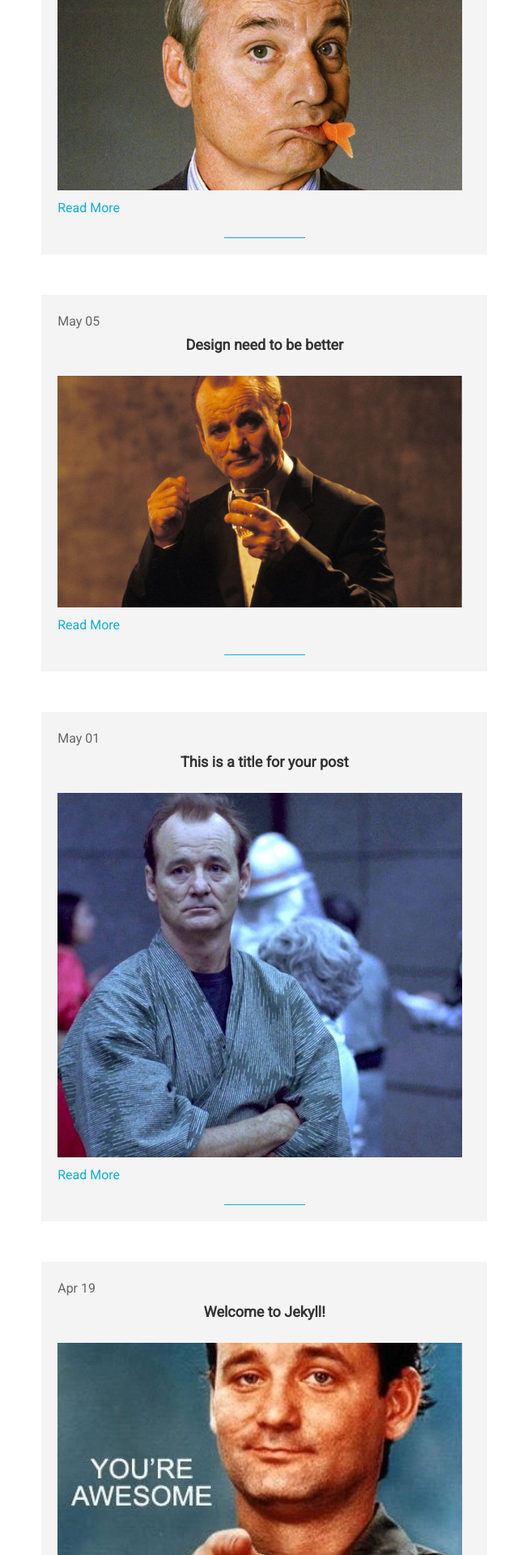
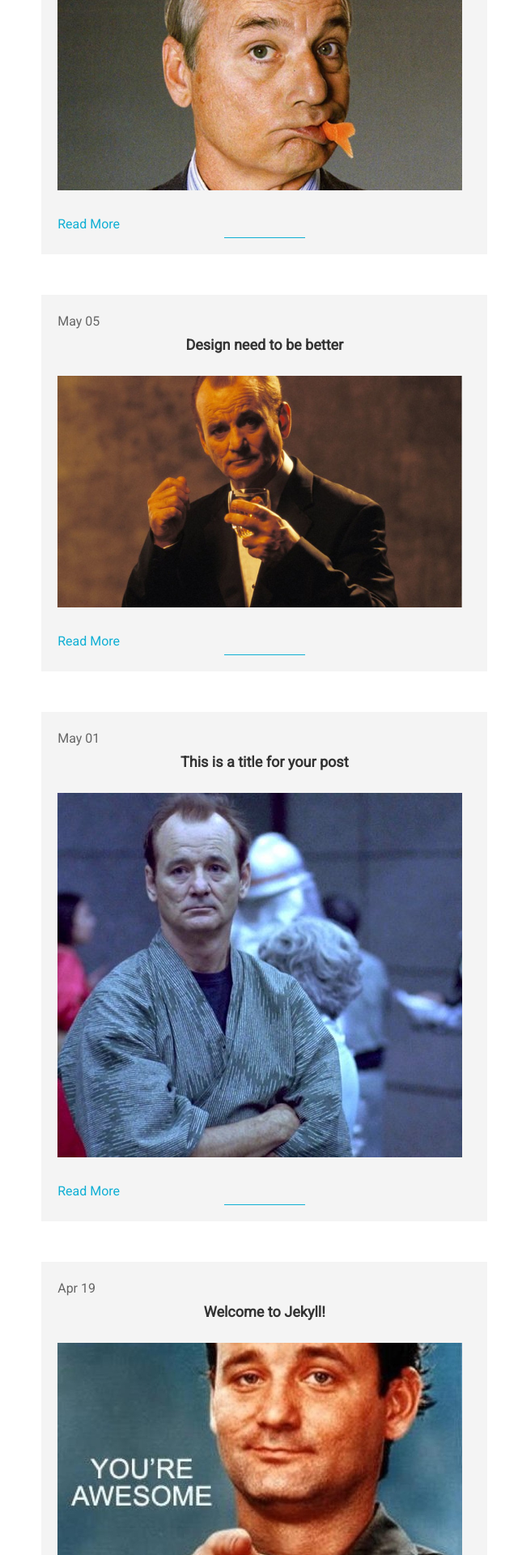
Before and after one commit to josh-brough/learninghub, a Jekyll site: the page built from news/index.html, in a window 1280 px wide. Shown: the part 555-2475 px from the top of the page at 81% size, without its empty margins (322-962 px from the left). Built offline with Jekyll 4.4.1, drawn with Linux system fonts in a browser that asks for light colours; some web fonts are replaced; a script that is not in the unit is left out.

Commit message:
moving and centering read more

```diff
--- a/news/index.html
+++ b/news/index.html
@@ -24,8 +24,8 @@
       <span class='date'>{{ post.date | date: "%d" }}</span>
             <h3 href="{{ post.url }}">{{ post.title }}</a></h3>
       <img src="{{ post.image }}" style="max-width: 500px; padding-bottom:10px; padding-top:10px">
-      <p>{{ post.description }}
-      <a href="{{ post.url }}">Read More</a></p>
+      <p>{{ post.description }}</p>
+      <p style="margin: auto 0;"><a href="{{ post.url }}">Read More</a></p>
       <p class='shortline'></p>
     </li>
   {% endfor %}
```
